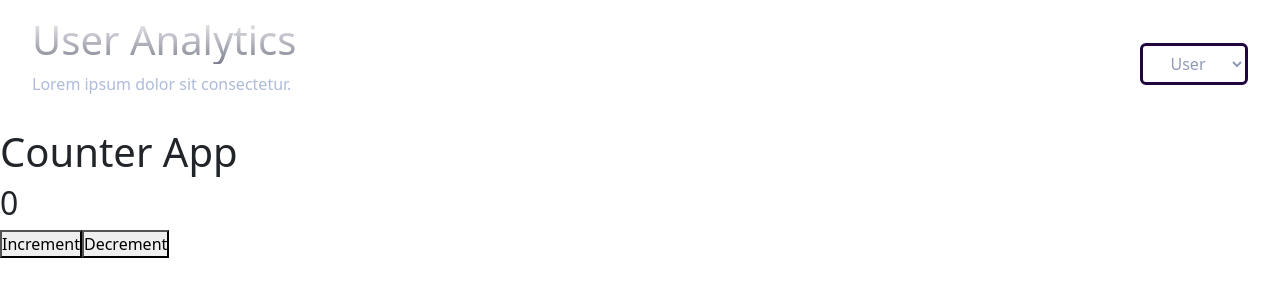
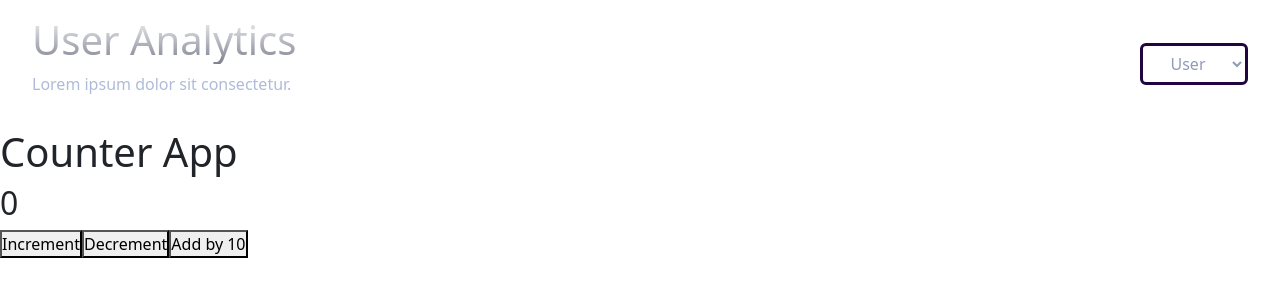
Before and after one commit to mrkamin/Frontend-Assignment-React-UI-Implementation, a React (Create React App) app: page / in a window 1280 px wide. Shown: the top 300 px of the page. Built offline with nearby package versions, Linux system fonts and the light colour scheme.

Commit message:
Apply Add By 10 action

```diff
--- a/src/App.js
+++ b/src/App.js
@@ -12,6 +12,10 @@ const App = () => {
     dispatch({ type: 'DEC' });
   };
 
+  const add = () => {
+    dispatch({ type: 'ADD', payload: 10 });
+  };
+
   return (
     <div>
       <Navbar />
@@ -23,6 +27,7 @@ const App = () => {
       <button type="button" onClick={decrement}>
         Decrement
       </button>
+      <button type="button" onClick={add}>Add by 10</button>
     </div>
   );
 };
--- a/src/redux/store.js
+++ b/src/redux/store.js
@@ -5,6 +5,8 @@ const reducerfu = (state = { counter: 0 }, action) => {
     return { counter: state.counter + 1 };
   } if (action.type === 'DEC') {
     return { counter: state.counter - 1 };
+  } if (action.type === 'ADD') {
+    return { counter: state.counter + action.payload };
   }
 
   return state;
```
